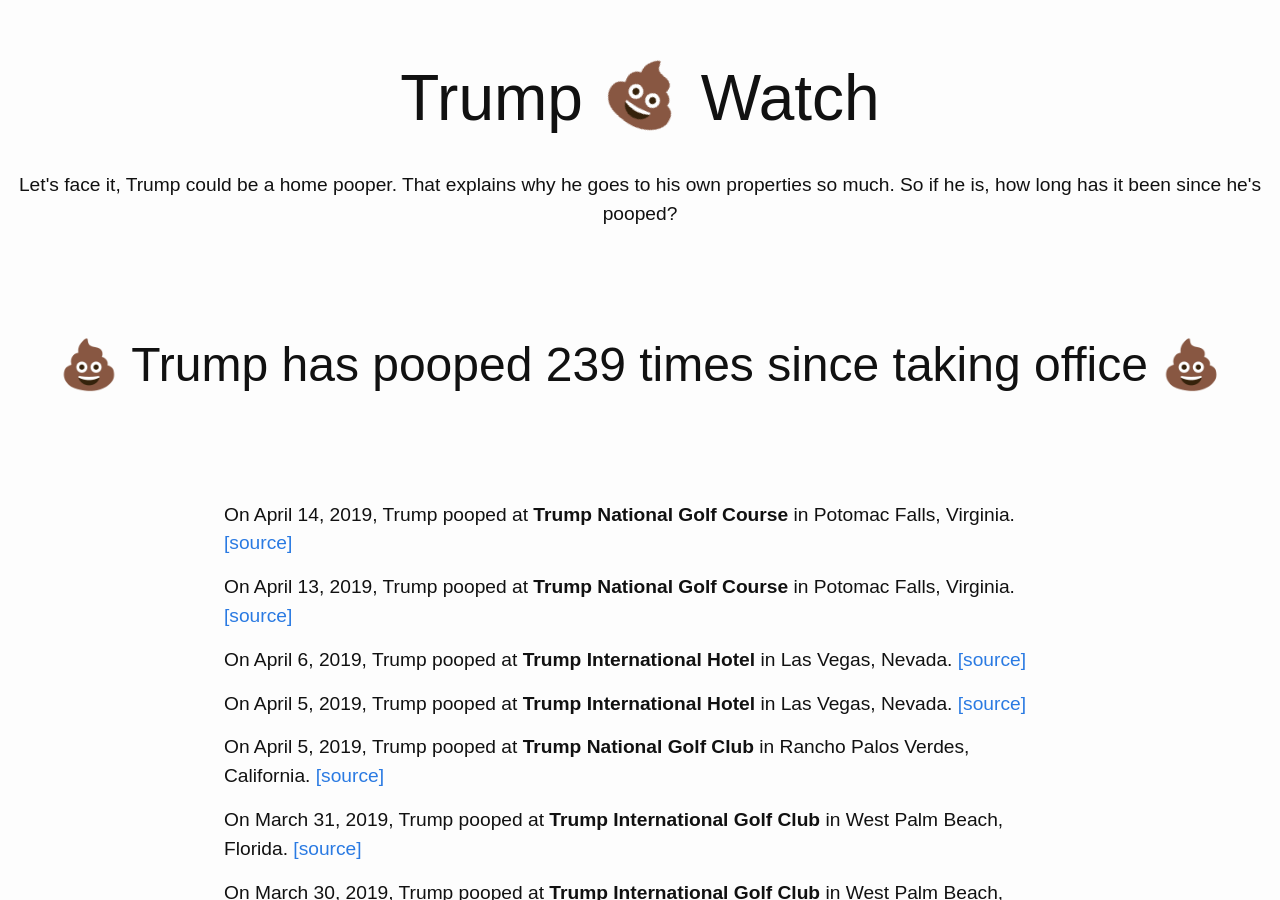
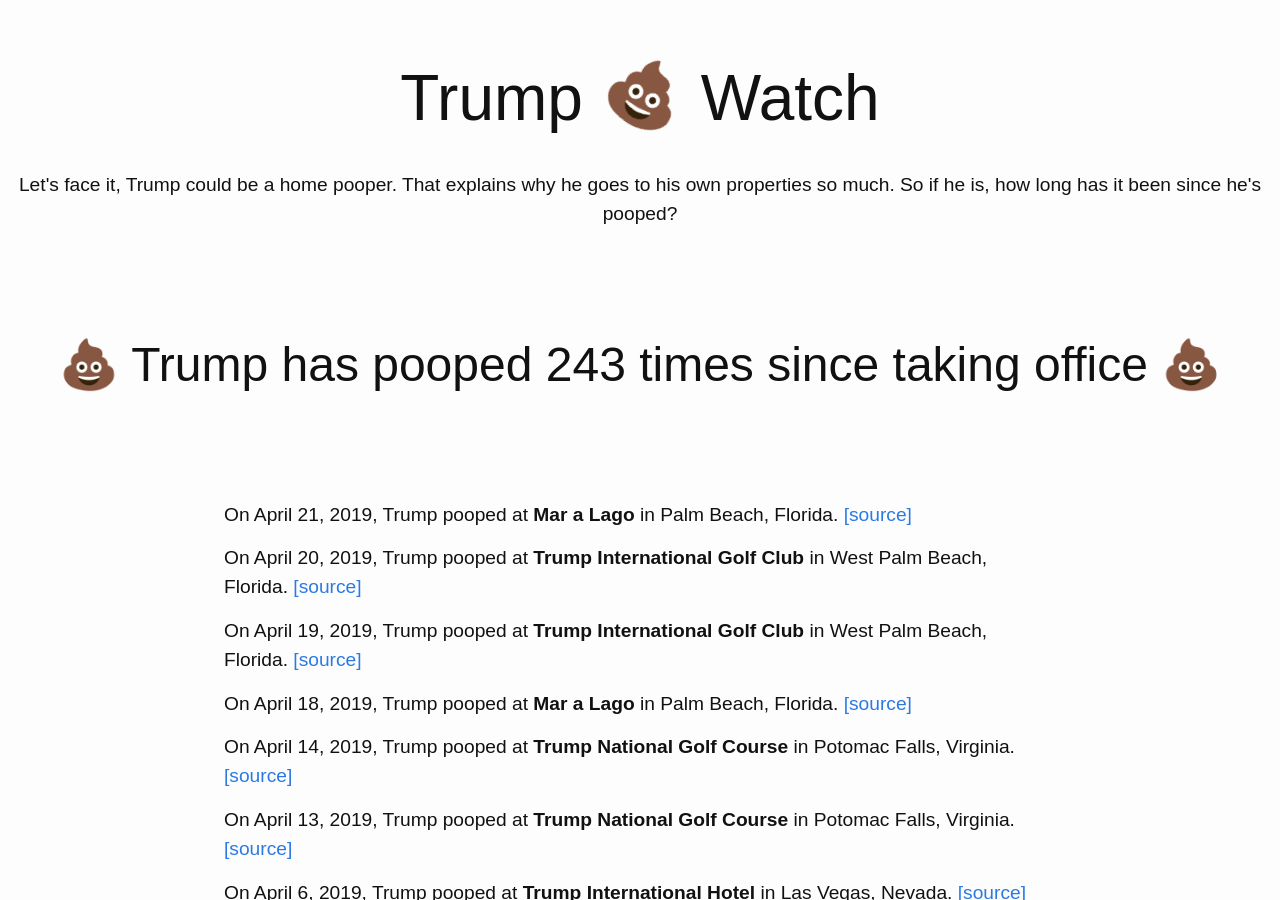
Before and after one commit to dansinker/trumppoopwatch.org, a Jekyll site: the page built from pooparchive.md, in a window 1280 px wide and 900 px high. Built offline with Jekyll 4.4.1, drawn with Linux system fonts in a browser that asks for light colours; nearby versions of some CDN libraries.

Commit message:
added easter pooping

```diff
--- a/_data/trumps.yml
+++ b/_data/trumps.yml
@@ -1,4 +1,20 @@
 poops:
+- location: Mar a Lago
+  city: Palm Beach, Florida
+  date: 2019-04-21
+  link: https://www.instagram.com/p/BwhULQynfM4/?utm_source=ig_web_copy_link
+- location: Trump International Golf Club
+  city: West Palm Beach, Florida
+  date: 2019-04-20
+  link: https://twitter.com/markknoller/status/1119322091218771968
+- location: Trump International Golf Club
+  city: West Palm Beach, Florida
+  date: 2019-04-19
+  link: https://twitter.com/markknoller/status/1119236461440708608
+- location: Mar a Lago
+  city: Palm Beach, Florida
+  date: 2019-04-18
+  link: https://www.instagram.com/p/BwarD6XFJbT/
 - location: Trump National Golf Course
   city: Potomac Falls, Virginia
   date: 2019-04-14
```
